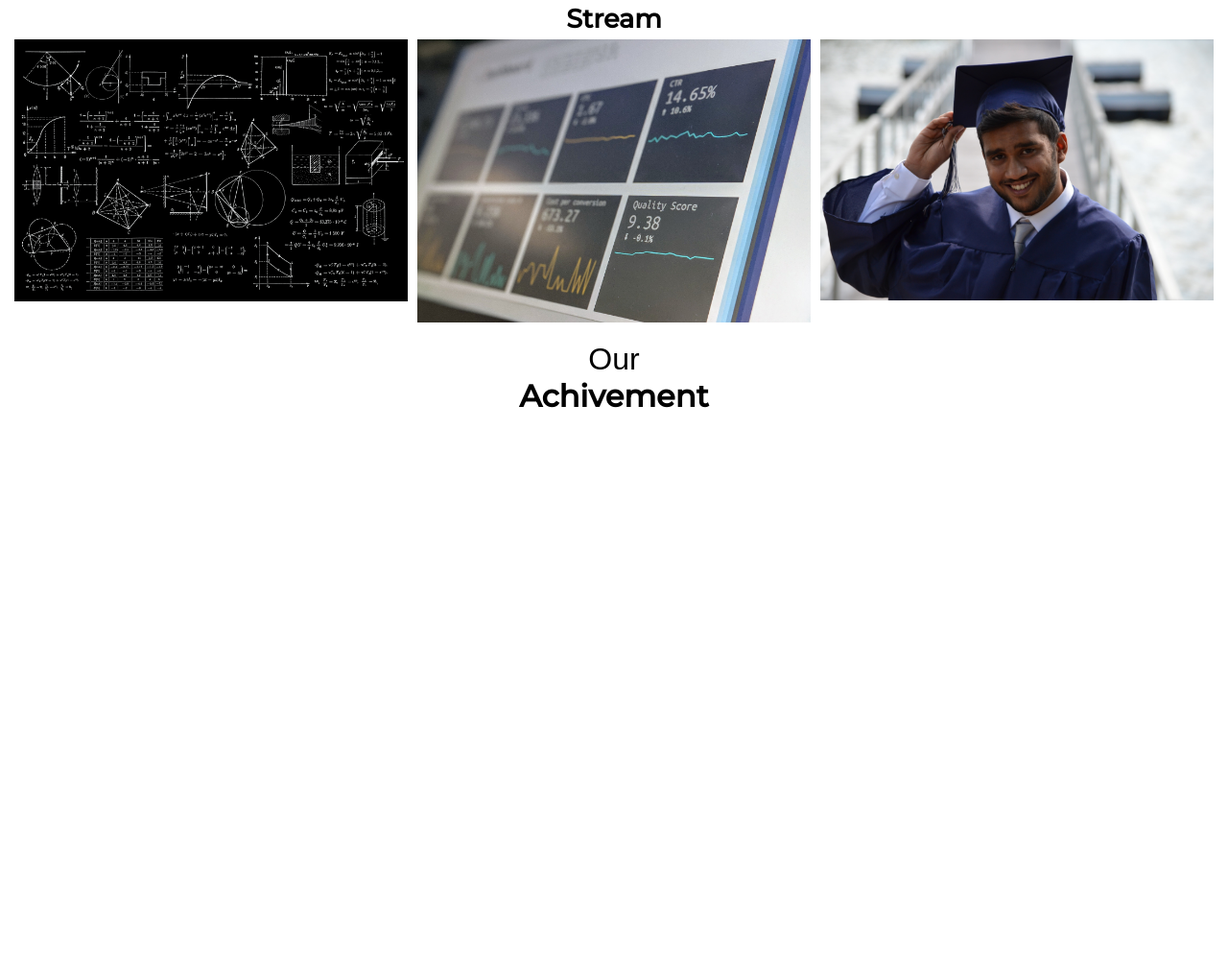
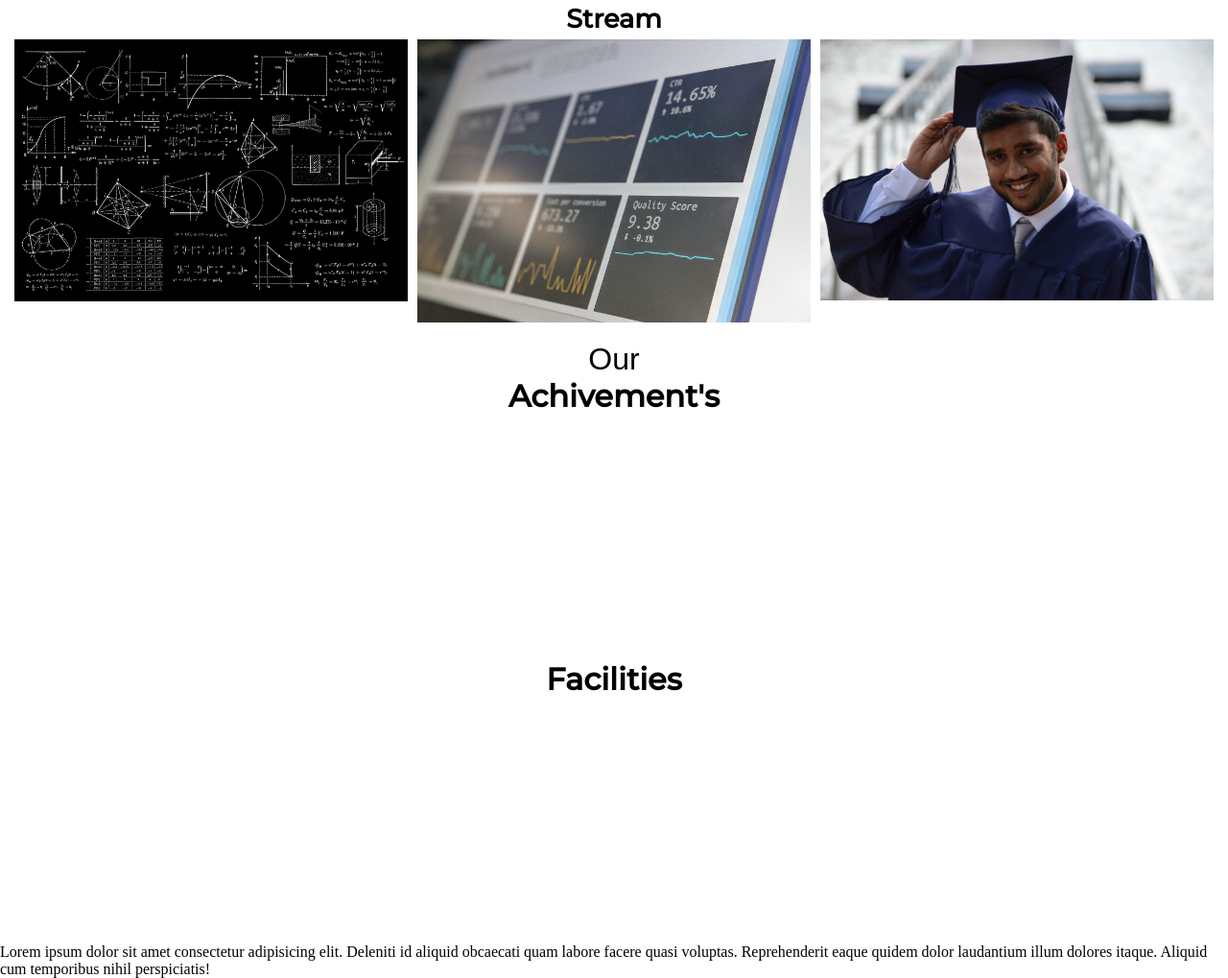
Before and after one commit to jeevanghimire/College-Website, a plain HTML site: page index.html in a window 1280 px wide. Shown: the part 921-1940 px from the top of the page at 96% size. Before the commit the page ends 1353 px from the top, so only its background shows below. Drawn offline with Linux system fonts and the light colour scheme; files whose address does not match are found by name.

Commit message:
nothing much

```diff
--- a/index.html
+++ b/index.html
@@ -7,7 +7,7 @@
     <meta http-equiv="X-UA-Compatible " content="IE=edge ">
     <meta name="viewport " content="width=device-width, initial-scale=1.0 ">
     <title>NHC</title>
-    <link rel="stylesheet " href="style.css">
+    <link rel="stylesheet " href="src/style.css">
 </head>
 
 
@@ -58,12 +58,22 @@
             Our
         </h1>
         <h1 class="laterpart">
-            Achivement
+            Achivement's
         </h1>
     </div>
     <div class="facility">
 
     </div>
+
+    <div class="facility">
+        <h1 class="achieve">
+            Facilities
+        </h1>
+        <p>Lorem ipsum dolor sit amet consectetur adipisicing elit. Deleniti id aliquid obcaecati quam labore facere quasi voluptas. Reprehenderit eaque quidem dolor laudantium illum dolores itaque. Aliquid cum temporibus nihil perspiciatis!</p>
+    </div>
+    <div class="testomonial">
+
+    </div>
 </body>
 
 </html>
--- a/style.css
+++ b/src/style.css
@@ -1,4 +1,7 @@
 @import url('https://fonts.googleapis.com/css2?family=Montserrat:wght@500&display=swap');
+@tailwind base;
+@tailwind components;
+@tailwind utilities;
 * {
     box-sizing: border-box;
     margin: 0%;
@@ -126,3 +129,10 @@ header {
     font: bold;
     font-family: 'Montserrat', sans-serif;
 }
+
+.facility .achieve {
+    padding: 20%;
+    font: bold;
+    font-family: 'Montserrat', sans-serif;
+    text-align: center;
+}
```
Also changed, not shown: src/script.js (renamed from Scripts/script.js), 1 other file.
